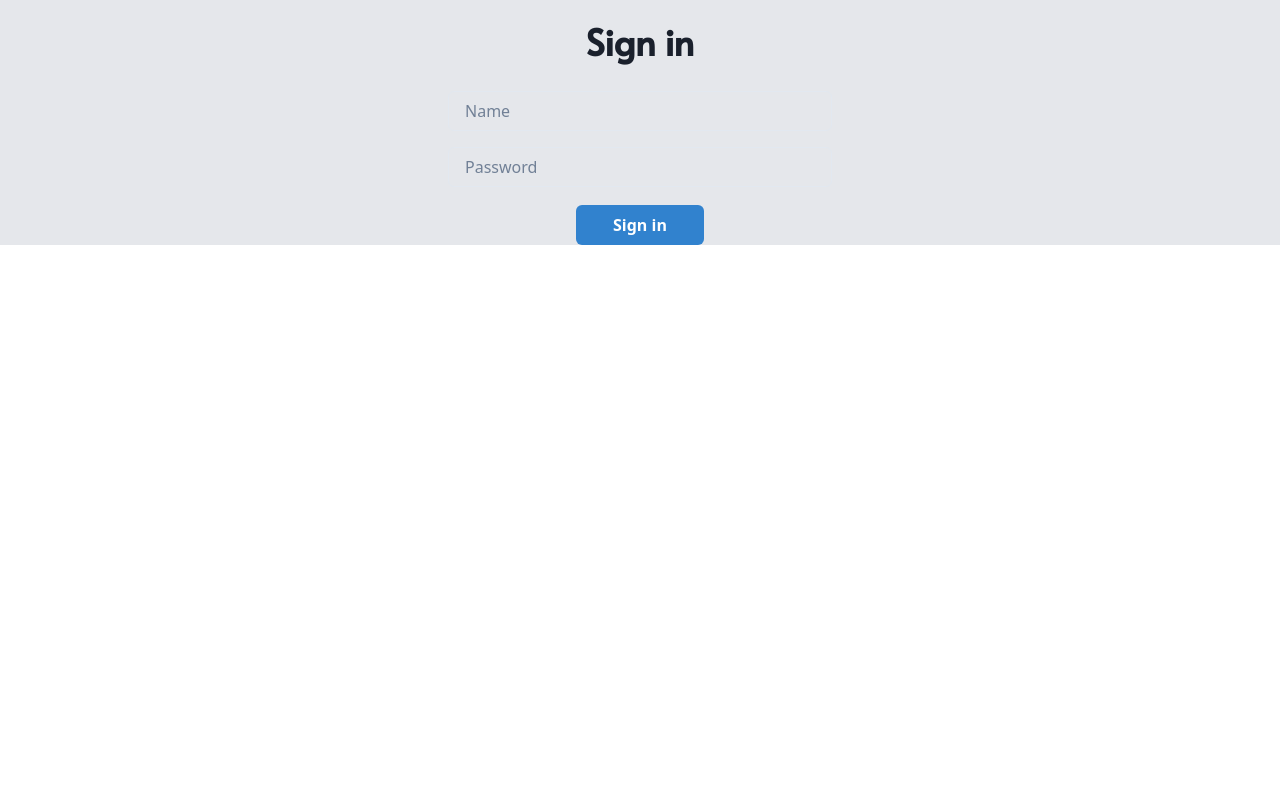
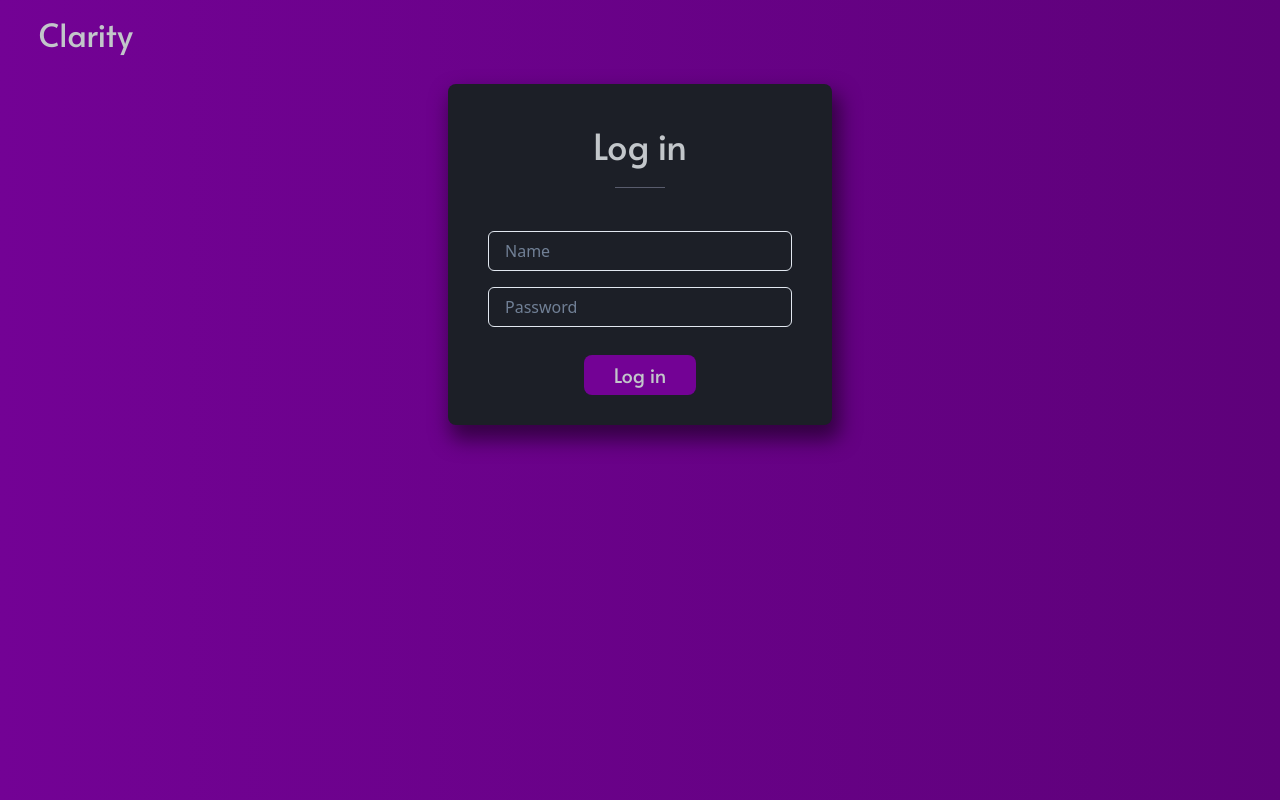
Before and after one commit to itmosha/clarity-website, a React (Create React App) app in the folder todo_frontend/: page /login in a window 1280 px wide. Built offline with nearby package versions, Linux system fonts and the light colour scheme.

Commit message:
added: full log in page styling

```diff
--- a/todo_frontend/src/pages/LoginPage.tsx
+++ b/todo_frontend/src/pages/LoginPage.tsx
@@ -1,17 +1,59 @@
-import React from 'react'
-import { Box, Center, Heading, Button, FormControl, FormErrorMessage, Input } from '@chakra-ui/react'
+import React, { useState } from 'react'
+import { Box, Center, Heading, Text, Button, FormControl, FormErrorMessage, Input, Flex, Divider, Link } from '@chakra-ui/react'
 import { Field, Form, Formik } from 'formik'
 import { useCookies } from "react-cookie"
 
 
 const LoginPage: React.FC<{}> = () => {
     const [cookies, setCookie] = useCookies(['access_token', 'expires', 'username'])
+    const [usernameError, setUsernameError] = useState(null);
+    const [passwordError, setPasswordError] = useState(null);
+    const [nonFieldError, setNonFieldError] = useState(null);
 
     return (
-        <Box bgColor='#e5e7eb'>
-            <Center pt={'20px'}>
-                <Heading>Sign in</Heading>
-            </Center>
+        <Box
+            minH={'100vh'}
+            bgGradient={'linear(to-l, #5E017A, #730295)'}
+        >
+            <Flex p={'14px 3vw 30px'}>
+                <Link href={'/'} style={{ textDecoration: 'none' }}>
+                    <Button variant={'unstyled'} _hover={{ bgColor: 'none' }}>
+                        <Heading
+                            fontSize={'2rem'}
+                            fontWeight={'500'}
+                            textColor={'#C2C6CA'}
+                        >
+                            Clarity
+                        </Heading>
+                    </Button>
+                </Link>
+            </Flex>
+            <Box
+                bgColor={'#1C1F27'}
+                w={'30vw'}
+                h={'fit-content'}
+                m={'auto'}
+                p={'20px'}
+                rounded={'0.5rem'}
+                boxShadow={'5px 12px 20px 3px rgba(0, 0, 0, .5)'}
+            >
+                <Flex pt={'20px'} justify='center'>
+                    <Heading fontWeight={'500'} textColor={'#C2C6CA'}>Log</Heading>
+                    <Heading fontWeight={'500'} textColor={'#C2C6CA'} ml={'0.5rem'}>in</Heading>
+                </Flex>
+                <Divider
+                    orientation='horizontal'
+                    borderColor='#83869C'
+                    m={'20px auto 35px'}
+                    w={'50px'}
+                />
+                <Box mx={'20px'}>
+                    { nonFieldError ? (
+                        <Text textColor={'red'} fontWeight='300' p='5px'>
+                            { nonFieldError }
+                        </Text>
+                    ) : null }
+                </Box>
                 <Formik
                     initialValues={{
                         name: '',
@@ -43,8 +85,11 @@ const LoginPage: React.FC<{}> = () => {
                                 window.location.replace(`${process.env.REACT_APP_PROTOCOL}://${process.env.REACT_APP_HOSTNAME}:3000/${values.name}/`);
                             } else if (loginResponse.status === 400) {
                                 const loginResponseJson = await loginResponse.json();
-                            console.log('LOG IN ERROR:');
-                            console.log(JSON.stringify(loginResponseJson));
+
+
+                                setUsernameError(loginResponseJson['username'] ? loginResponseJson['username'] : null);
+                                setPasswordError(loginResponseJson['password'] ? loginResponseJson['password'] : null);
+                                setNonFieldError(loginResponseJson['non_field_errors'] ? loginResponseJson['non_field_errors'] : null);
                             }
 
                             actions.setSubmitting(false);
@@ -52,31 +97,56 @@ const LoginPage: React.FC<{}> = () => {
                     }}
                 >
                     {(props: any) => (
-                    <Box w={'30vw'} m={'20px 35vw'}>
+                        <Box>
                             <Form>
-                            <Box py={'0.5rem'}>
+                                <Box py={'0.5rem'} mx={'20px'}>
                                     <Field name={'name'}>
                                         {({ field, form }: any) => (
                                             <FormControl isInvalid={ form.errors.name && form.touched.name }>
-                                            <Input {...field} placeholder={'Name'}/>
+                                                <Input {...field} placeholder={'Name'} textColor={'#C2C6CA'} />
                                                 <FormErrorMessage>{ form.errors.name }</FormErrorMessage>
                                             </FormControl>
                                         )}
                                     </Field>
+                                    { usernameError ? (
+                                        <Text textColor={'red'} fontWeight='300' p='5px'>
+                                            { usernameError }
+                                        </Text>
+                                    ) : null }
                                 </Box>
-                            <Box py={'0.5rem'}>
+                                <Box py={'0.5rem'} mx={'20px'}>
                                     <Field name={'password'}>
                                         {({ field, form }: any) => (
                                             <FormControl isInvalid={ form.errors.password && form.touched.password }>
-                                            <Input {...field} placeholder={'Password'} type={'password'}/>
+                                                <Input {...field} placeholder={'Password'} type={'password'} textColor={'#C2C6CA'} />
                                                 <FormErrorMessage>{ form.errors.password }</FormErrorMessage>
                                             </FormControl>
                                         )}
                                     </Field>
+                                    { passwordError ? (
+                                        <Text textColor={'red'} fontWeight='300' p='5px'>
+                                            { passwordError }
+                                        </Text>
+                                    ) : null }
                                 </Box>
                                 <Center>
-                                <Button w={'10vw'} mt={'10px'} colorScheme={'blue'} isLoading={ props.isSubmitting } type={'submit'}>
-                                    Sign in
+                                    <Button
+                                        p={'20px 30px'}
+                                        m={'20px auto 10px'}
+                                        rounded={'0.5rem'}
+                                        variant={'solid'}
+                                        isLoading={ props.isSubmitting }
+                                        type={'submit'}
+                                        bgColor={'#730295'}
+                                        _hover={{ bgColor: '#9100BD' }}
+                                    >
+                                        <Heading
+                                            fontSize={'1.25rem'}
+                                            fontWeight={'500'}
+                                            textColor={'#C2C6CA'}
+                                        >
+                                            Log in
+                                        </Heading>
                                     </Button>
                                 </Center>
                             </Form>
@@ -84,6 +154,7 @@ const LoginPage: React.FC<{}> = () => {
                     )}
                 </Formik>
             </Box>
+        </Box>
     )
 }
 
```
Also changed, not shown: todo_frontend/src/components/Navbar.tsx (indentation only), 1 other file (tests, documents, lock files or other folders). Lines whose indentation alone changed are shown as unchanged.
